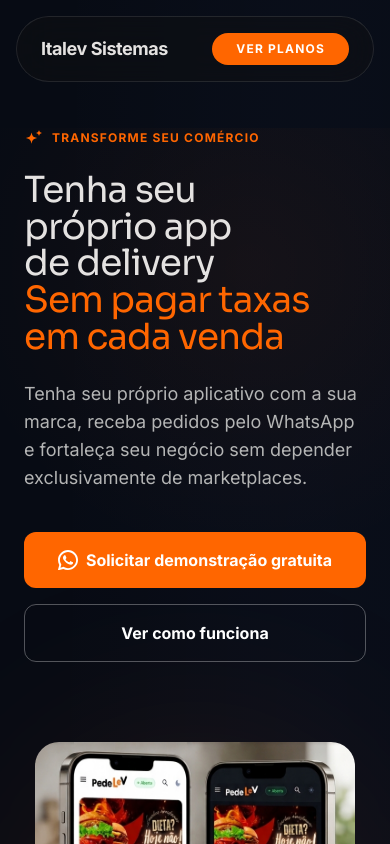
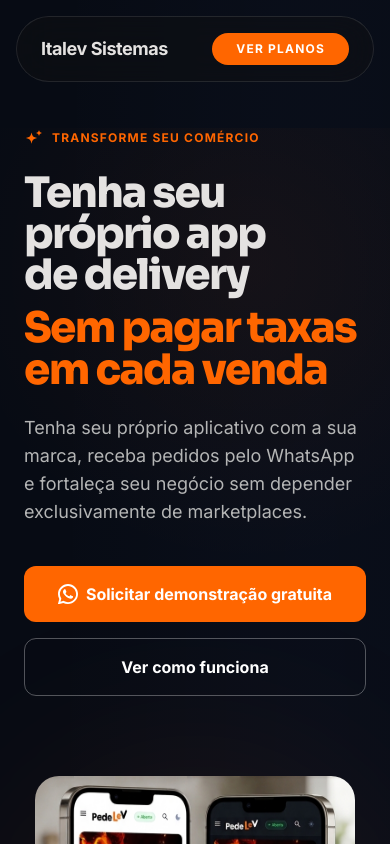
Before and after one commit to alle77fm/paginaitalev, a Next.js app: page / in a window 390 px wide. Shown: the top 844 px of the page. Built offline with nearby package versions, Linux system fonts and the light colour scheme.

Commit message:
fix: increase hero H1 weight on mobile for stronger visual impact

```diff
--- a/app/page.tsx
+++ b/app/page.tsx
@@ -131,11 +131,12 @@
               </div>
               <h1 className="md:text-display-lg mb-6 text-on-surface">
                 {/* Mobile: layout compacto */}
-                <span className="block md:hidden text-[2.25rem] leading-[1.02] tracking-tight">
-                  Tenha seu<br />
-                  próprio app<br />
-                  de delivery<br />
-                  <span className="text-primary-container">Sem pagar taxas<br />em cada venda</span>
+                <span className="block md:hidden text-[38px] min-[390px]:text-[42px] leading-[0.98] font-black tracking-[-0.04em]">
+                  <span className="block text-on-surface">Tenha seu</span>
+                  <span className="block text-on-surface">próprio app</span>
+                  <span className="block text-on-surface">de delivery</span>
+                  <span className="block mt-3 text-primary-container">Sem pagar taxas</span>
+                  <span className="block text-primary-container">em cada venda</span>
                 </span>
                 {/* Desktop: layout original */}
                 <span className="hidden md:inline text-balance">
```
